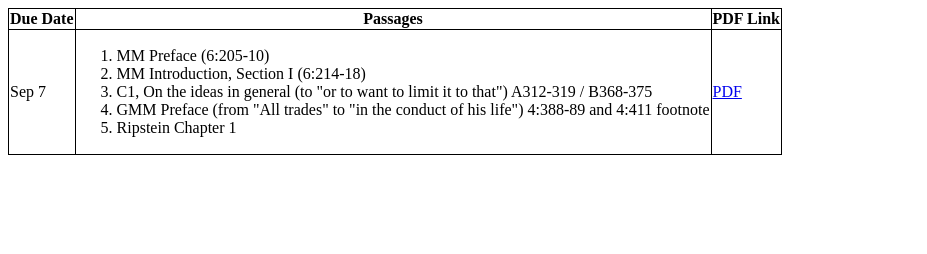
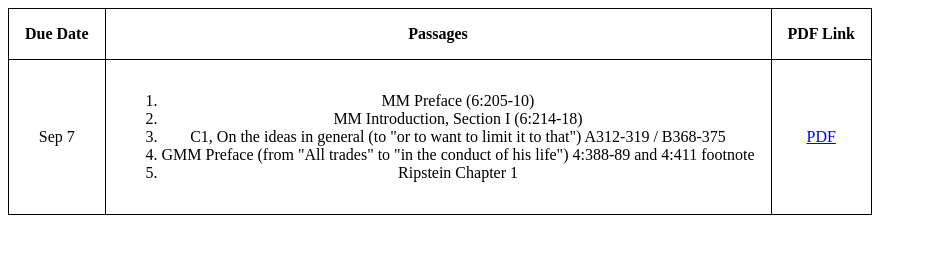
Before and after one commit to mpattok/mpattok.github.io, a plain HTML site: page school/2023-24/phil-4182/readings/index.html in a window 1280 px wide. Shown: the whole page, without its empty margins (0-927 px from the left). Drawn offline with Linux system fonts and the light colour scheme.

Commit message:
Update index.html

```diff
--- a/school/2023-24/phil-4182/readings/index.html
+++ b/school/2023-24/phil-4182/readings/index.html
@@ -6,6 +6,10 @@
       table, th, td {
         border: 1px solid black;
         border-collapse: collapse;
+      }
+      th, td {
+        text-align: center;
+        padding: 1em;
       }
     </style>
   </head>
```
